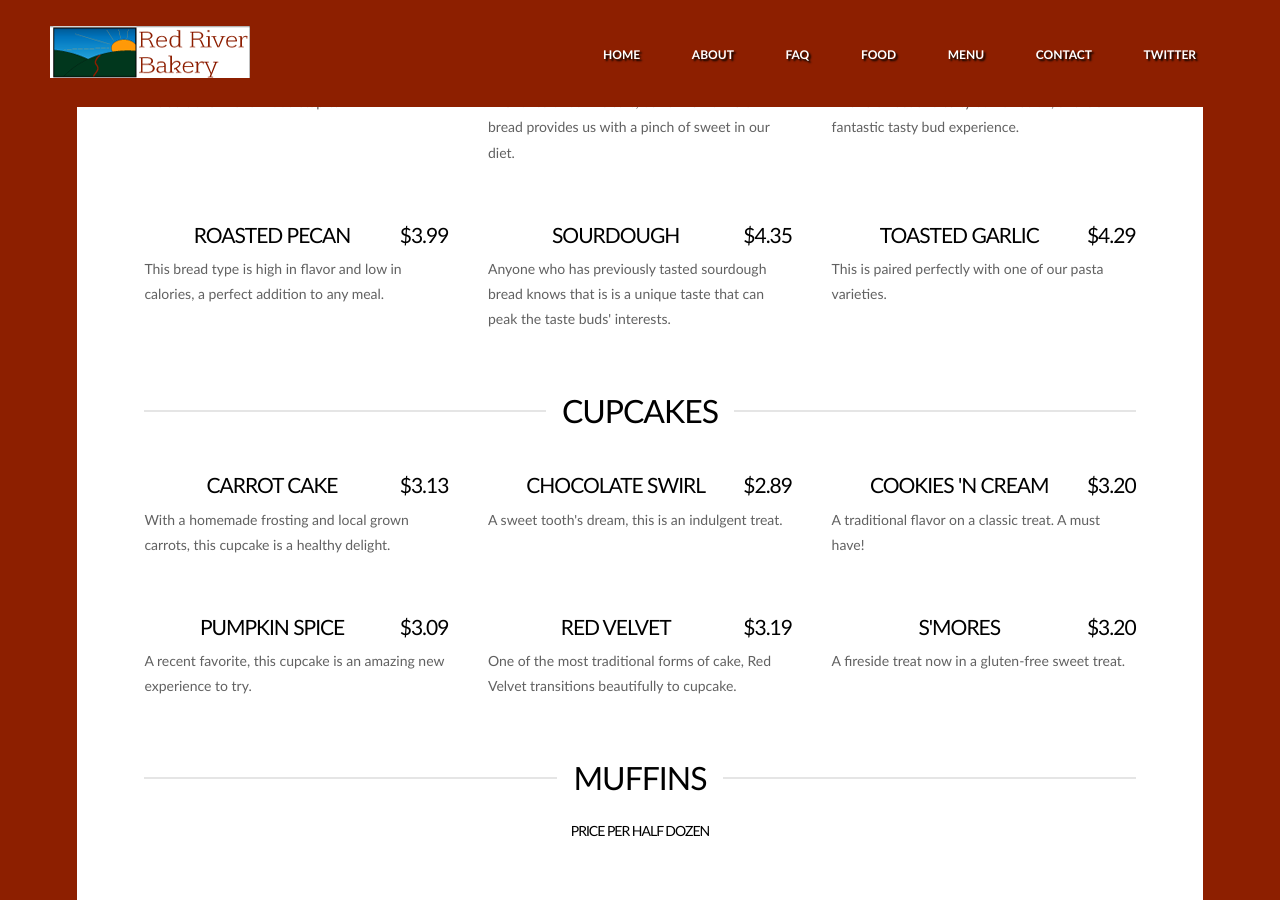
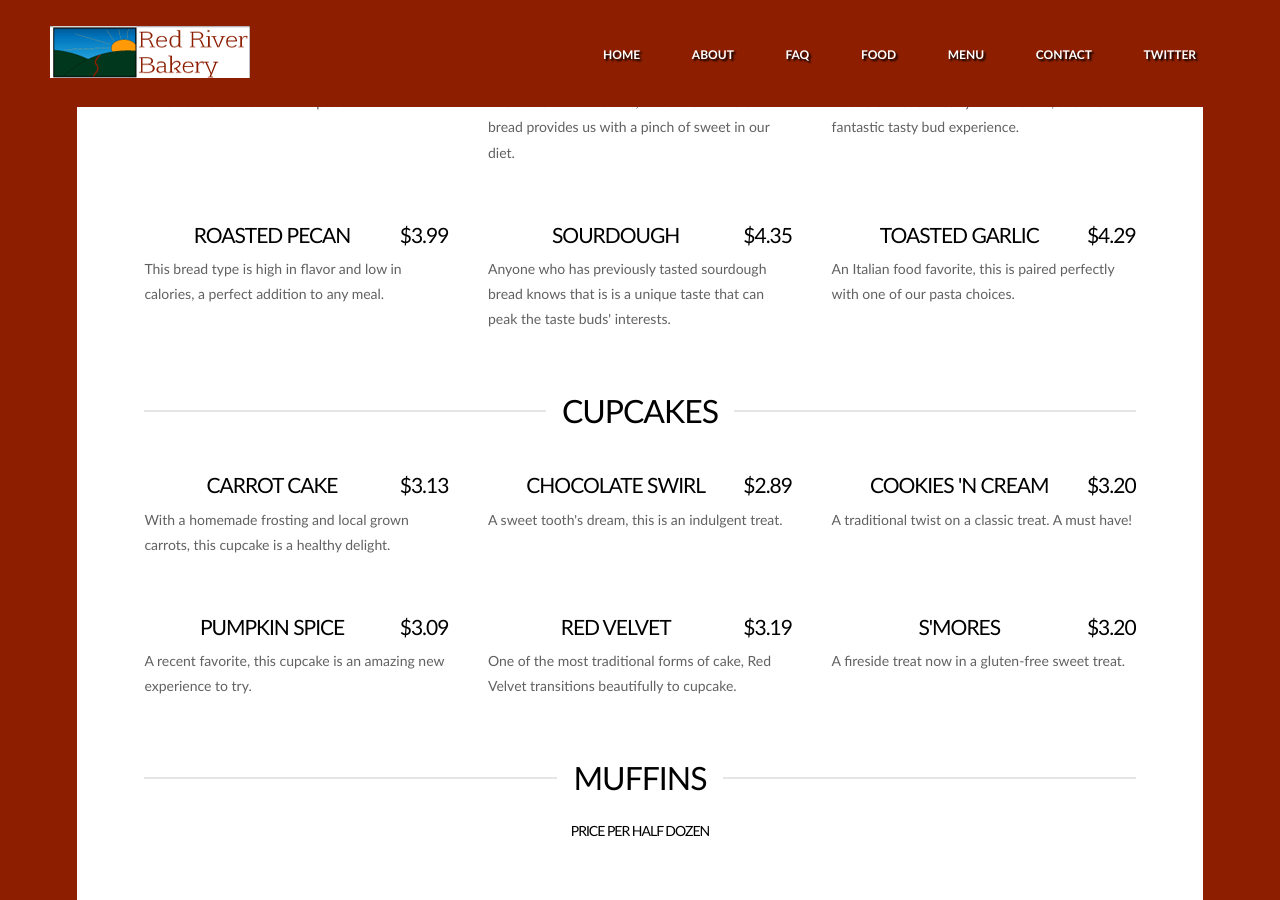
Before and after one commit to fblabake/fblabake.github.io, a Jekyll site: the page built from full_menu.html, in a window 1280 px wide and 900 px high, scrolled down 473 px. Built offline with Jekyll 4.4.1, drawn with Linux system fonts in a browser that asks for light colours; nearby versions of some CDN libraries; library files that are not in the unit come from our copies.

Commit message:
Update full_menu.html

```diff
--- a/full_menu.html
+++ b/full_menu.html
@@ -220,7 +220,7 @@ title: Red River Bakery
 										   <div class="section">
 											  <div class="layoutArea">
 												 <div class="column">
-													<p>This is paired perfectly with one of our pasta varieties.</p>
+													<p>An Italian food favorite, this is paired perfectly with one of our pasta choices.</p>
 												 </div>
 											  </div>
 										   </div>
@@ -295,7 +295,7 @@ title: Red River Bakery
 													   <div class="section">
 														  <div class="layoutArea">
 															 <div class="column">
-																<p>A traditional flavor on a classic treat. A must have!</p>
+																<p>A traditional twist on a classic treat. A must have!</p>
 															 </div>
 														  </div>
 													   </div>
```
